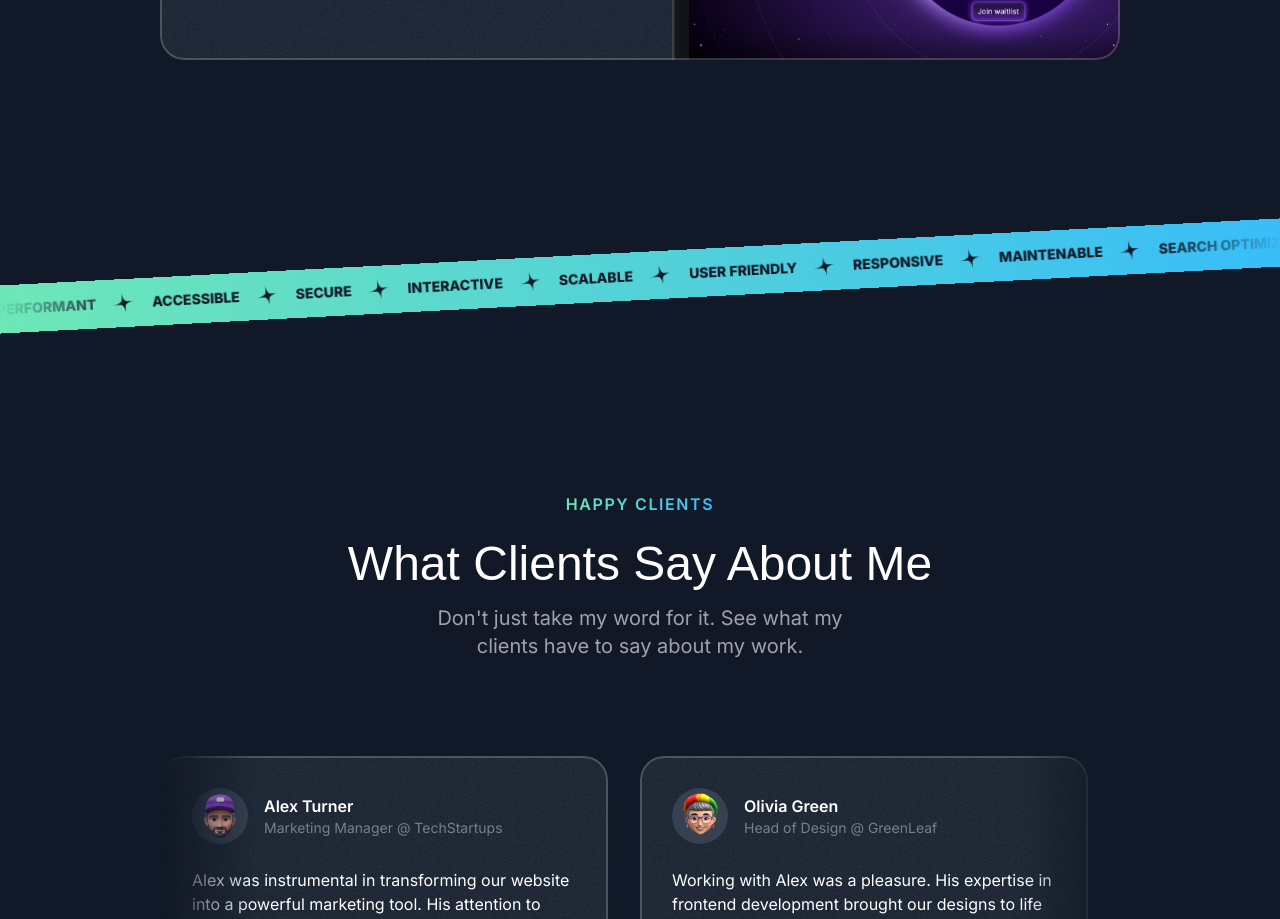
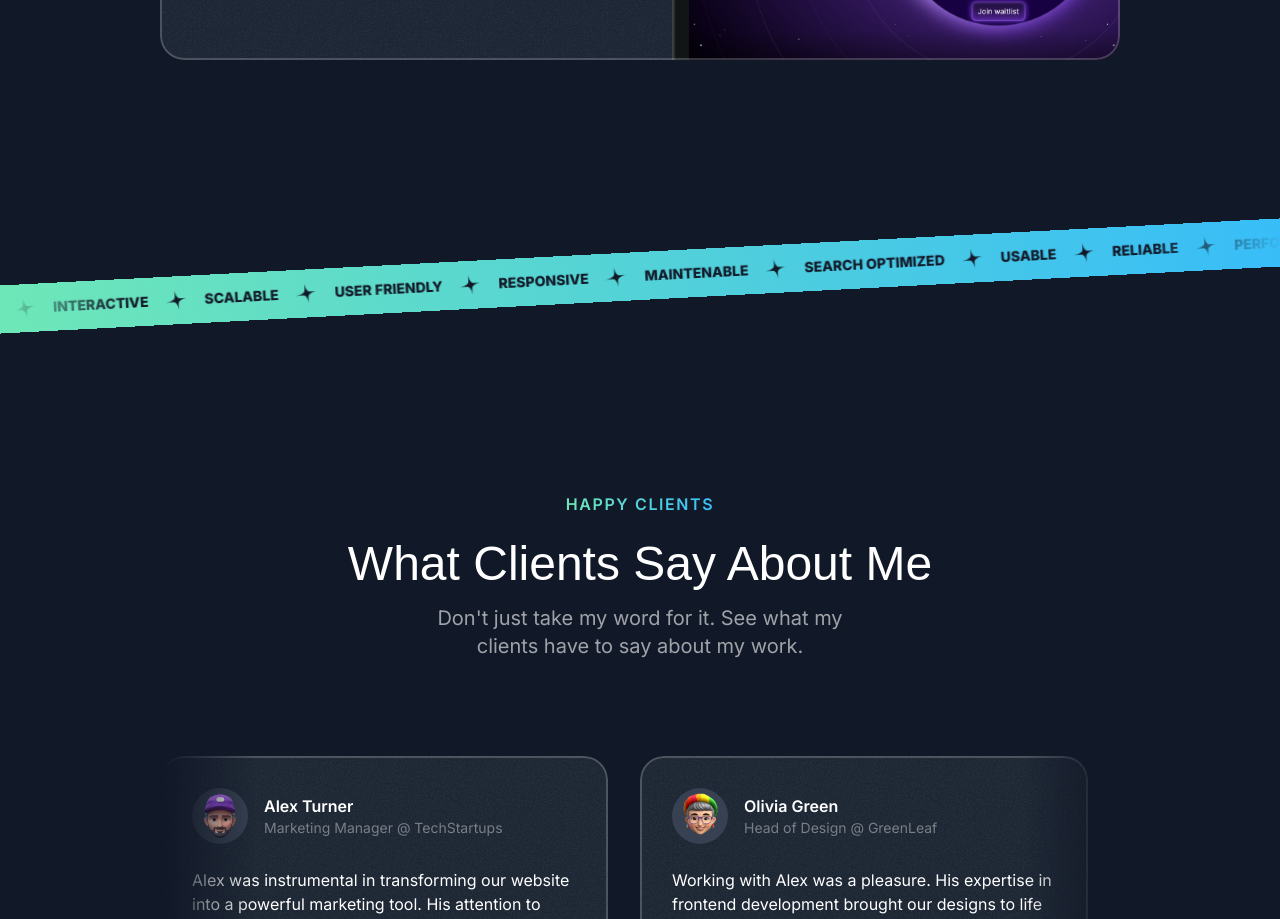
Before and after one commit to tommywa-a/Portfolio-site, a Next.js app: page / in a window 1280 px wide. Shown: the part 2800-3719 px from the top of the page. Built offline with nearby package versions, Linux system fonts and the light colour scheme; a web font is replaced by a local one.

Commit message:
Added move-left animation for tape section

```diff
--- a/src/sections/Tape.tsx
+++ b/src/sections/Tape.tsx
@@ -1,4 +1,5 @@
 import StarIcon from '@/assets/icons/star.svg'
+import { Fragment } from 'react'
 
 const words = [
 	'Performant',
@@ -19,7 +20,9 @@
 		<div className='py-16 lg:py-24 overflow-x-clip'>
 			<div className='bg-gradient-to-r from-emerald-300 to-sky-400 -rotate-3 -mx-1'>
 				<div className='flex [mask-image:linear-gradient(to_right,transparent,black_10%,black_90%,transparent)]'>
-					<div className='flex flex-none gap-4 py-3'>
+					<div className='flex flex-none gap-4 pr-4 py-3 animate-move-left [animation-duration:30s]'>
+						{[...new Array(2).fill(0).map((_, idx) => (
+							<Fragment key={idx}>
 							{words.map((word) => (
 								<div
 									key={word}
@@ -29,6 +32,8 @@
 									<StarIcon className='size-6 text-gray-900 -rotate-12' />
 								</div>
 							))}
+							</Fragment>
+						))]}
 					</div>
 				</div>
 			</div>
--- a/tailwind.config.ts
+++ b/tailwind.config.ts
@@ -27,6 +27,7 @@
 			},
 			animation: {
 				'ping-large': 'ping-large 1s ease-in-out infinite',
+				'move-left': 'move-left 1s linear infinite',
 			},
 			keyframes: {
 				'ping-large': {
@@ -35,6 +36,14 @@
 						opacity: '0',
 					},
 				},
+				'move-left': {
+					'0%': {
+						transform: 'translateX(0%)',
+					},
+					'100%': {
+						transform: 'translateX(-50%)',
+					}
+				}
 			},
 		},
 	},
```
Lines whose indentation alone changed are shown as unchanged.
